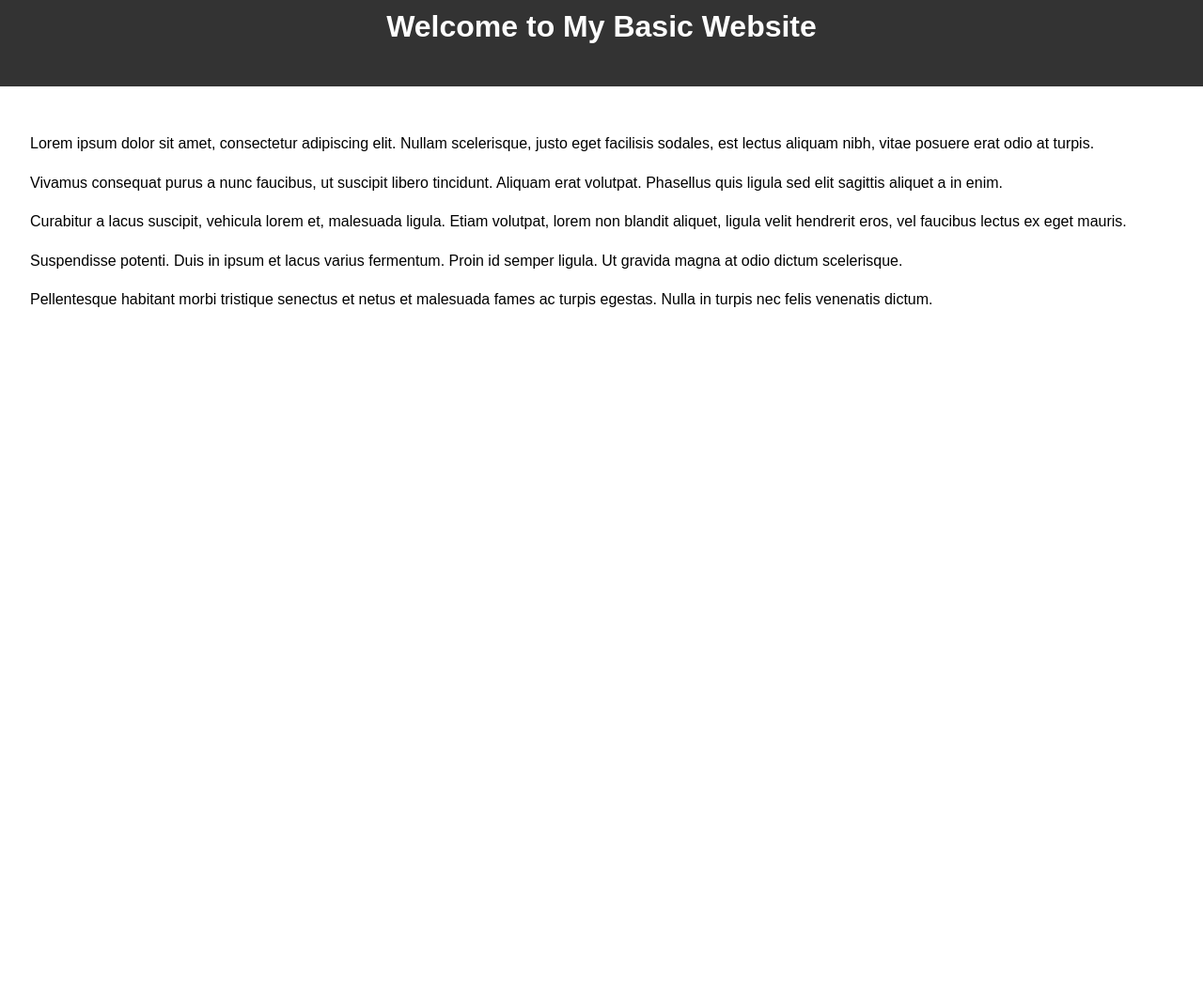
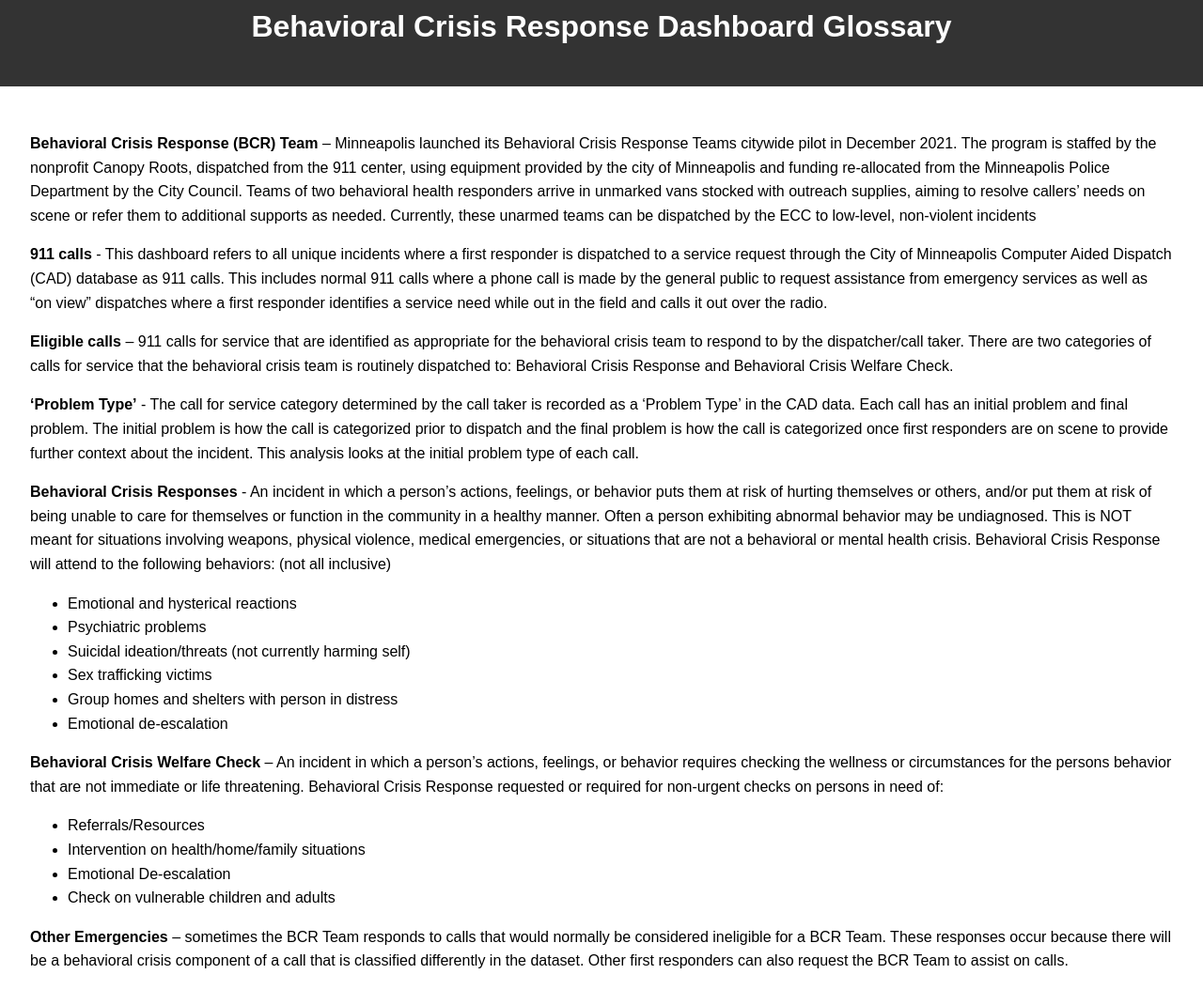
Before and after one commit to michael-thompson-nyu/minneapolis_bcr, a plain HTML site: page index.html in a window 1280 px wide. Shown: the part 34-1104 px from the top of the page at 94% size. Before the commit the page ends 800 px from the top, so only its background shows below. Drawn offline with Linux system fonts and the light colour scheme.

Commit message:
Update index.html
glossary update

```diff
--- a/index.html
+++ b/index.html
@@ -28,15 +28,31 @@
 <body>
 
     <header>
-        <h1>Welcome to My Basic Website</h1>
+        <h1>Behavioral Crisis Response Dashboard Glossary</h1>
     </header>
 
     <main>
-        <p>Lorem ipsum dolor sit amet, consectetur adipiscing elit. Nullam scelerisque, justo eget facilisis sodales, est lectus aliquam nibh, vitae posuere erat odio at turpis.</p>
-        <p>Vivamus consequat purus a nunc faucibus, ut suscipit libero tincidunt. Aliquam erat volutpat. Phasellus quis ligula sed elit sagittis aliquet a in enim.</p>
-        <p>Curabitur a lacus suscipit, vehicula lorem et, malesuada ligula. Etiam volutpat, lorem non blandit aliquet, ligula velit hendrerit eros, vel faucibus lectus ex eget mauris.</p>
-        <p>Suspendisse potenti. Duis in ipsum et lacus varius fermentum. Proin id semper ligula. Ut gravida magna at odio dictum scelerisque.</p>
-        <p>Pellentesque habitant morbi tristique senectus et netus et malesuada fames ac turpis egestas. Nulla in turpis nec felis venenatis dictum.</p>
+        <p><b>Behavioral Crisis Response (BCR) Team</b> – Minneapolis launched its Behavioral Crisis Response Teams citywide pilot in December 2021. The program is staffed by the nonprofit Canopy Roots, dispatched from the 911 center, using equipment provided by the city of Minneapolis and funding re-allocated from the Minneapolis Police Department by the City Council. Teams of two behavioral health responders arrive in unmarked vans stocked with outreach supplies, aiming to resolve callers’ needs on scene or refer them to additional supports as needed. Currently, these unarmed teams can be dispatched by the ECC to low-level, non-violent incidents</p>
+        <p><b>911 calls</b> - This dashboard refers to all unique incidents where a first responder is dispatched to a service request through the City of Minneapolis Computer Aided Dispatch (CAD) database as 911 calls. This includes normal 911 calls where a phone call is made by the general public to request assistance from emergency services as well as “on view” dispatches where a first responder identifies a service need while out in the field and calls it out over the radio.</p>
+        <p><b>Eligible calls</b> – 911 calls for service that are identified as appropriate for the behavioral crisis team to respond to by the dispatcher/call taker. There are two categories of calls for service that the behavioral crisis team is routinely dispatched to: Behavioral Crisis Response and Behavioral Crisis Welfare Check.</p>
+        <p><b>‘Problem Type’</b> - The call for service category determined by the call taker is recorded as a ‘Problem Type’ in the CAD data. Each call has an initial problem and final problem. The initial problem is how the call is categorized prior to dispatch and the final problem is how the call is categorized once first responders are on scene to provide further context about the incident. This analysis looks at the initial problem type of each call.</p>
+        <p><b>Behavioral Crisis Responses</b> - An incident in which a person’s actions, feelings, or behavior puts them at risk of hurting themselves or others, and/or put them at risk of being unable to care for themselves or function in the community in a healthy manner. Often a person exhibiting abnormal behavior may be undiagnosed. This is NOT meant for situations involving weapons, physical violence, medical emergencies, or situations that are not a behavioral or mental health crisis. Behavioral Crisis Response will attend to the following behaviors: (not all inclusive)  </p>
+         <ul>
+            <li>Emotional and hysterical reactions  </li>
+            <li>Psychiatric problems  </li>
+            <li>Suicidal ideation/threats (not currently harming self)</li>
+            <li>Sex trafficking victims</li>
+            <li>Group homes and shelters with person in distress</li>
+            <li>Emotional de-escalation</li>
+        </ul>
+        <p><b>Behavioral Crisis Welfare Check</b> – An incident in which a person’s actions, feelings, or behavior requires checking the wellness or circumstances for the persons behavior that are not immediate or life threatening. Behavioral Crisis Response requested or required for non-urgent checks on persons in need of:  </p>
+         <ul>
+             <li>Referrals/Resources</li>
+             <li>Intervention on health/home/family situations</li>
+             <li>Emotional De-escalation</li>
+             <li>Check on vulnerable children and adults</li>
+         </ul>
+        <p><b>Other Emergencies</b> – sometimes the BCR Team responds to calls that would normally be considered ineligible for a BCR Team. These responses occur because there will be a behavioral crisis component of a call that is classified differently in the dataset. Other first responders can also request the BCR Team to assist on calls.</p>
     </main>
 
 </body>
```
